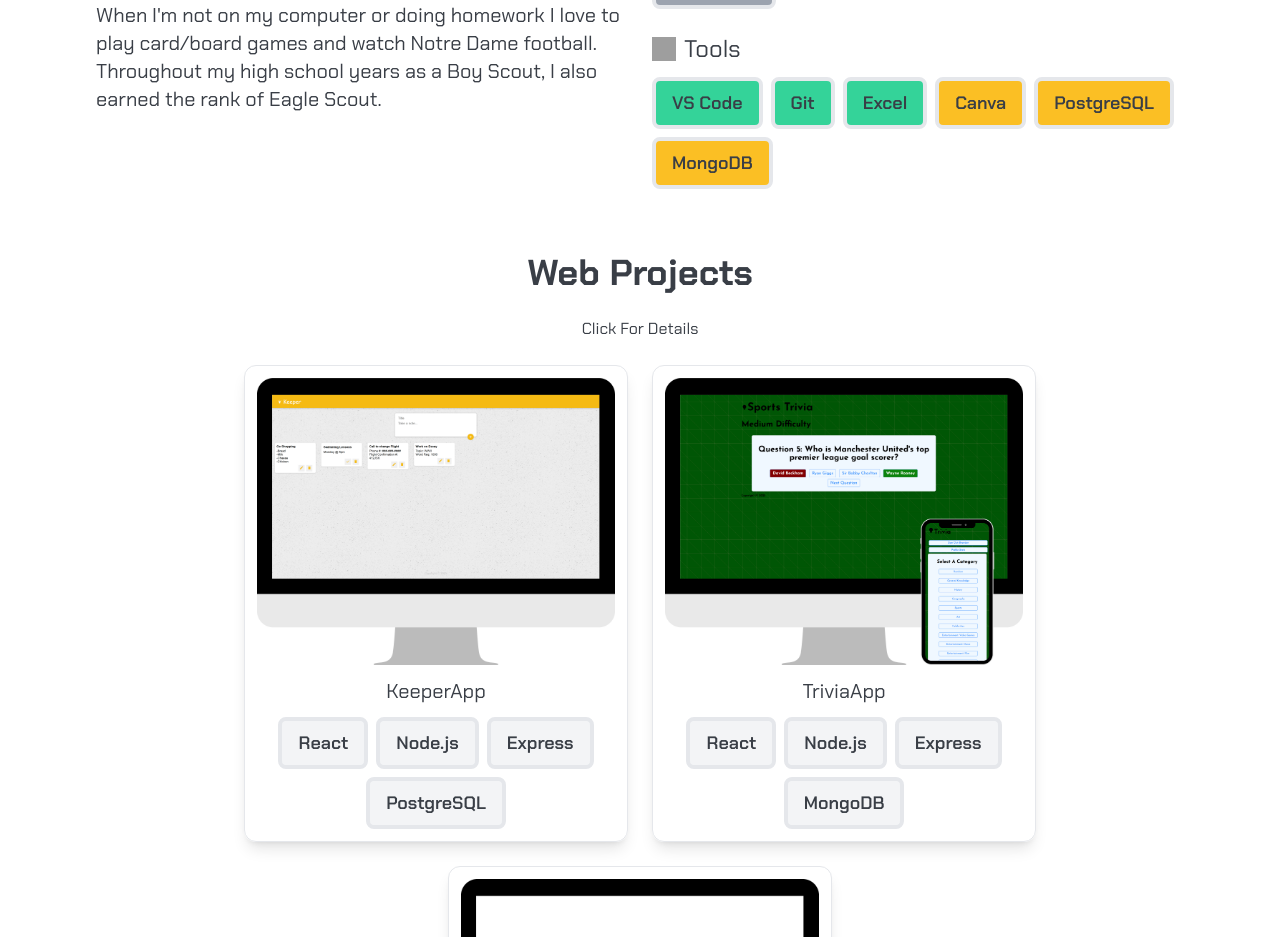
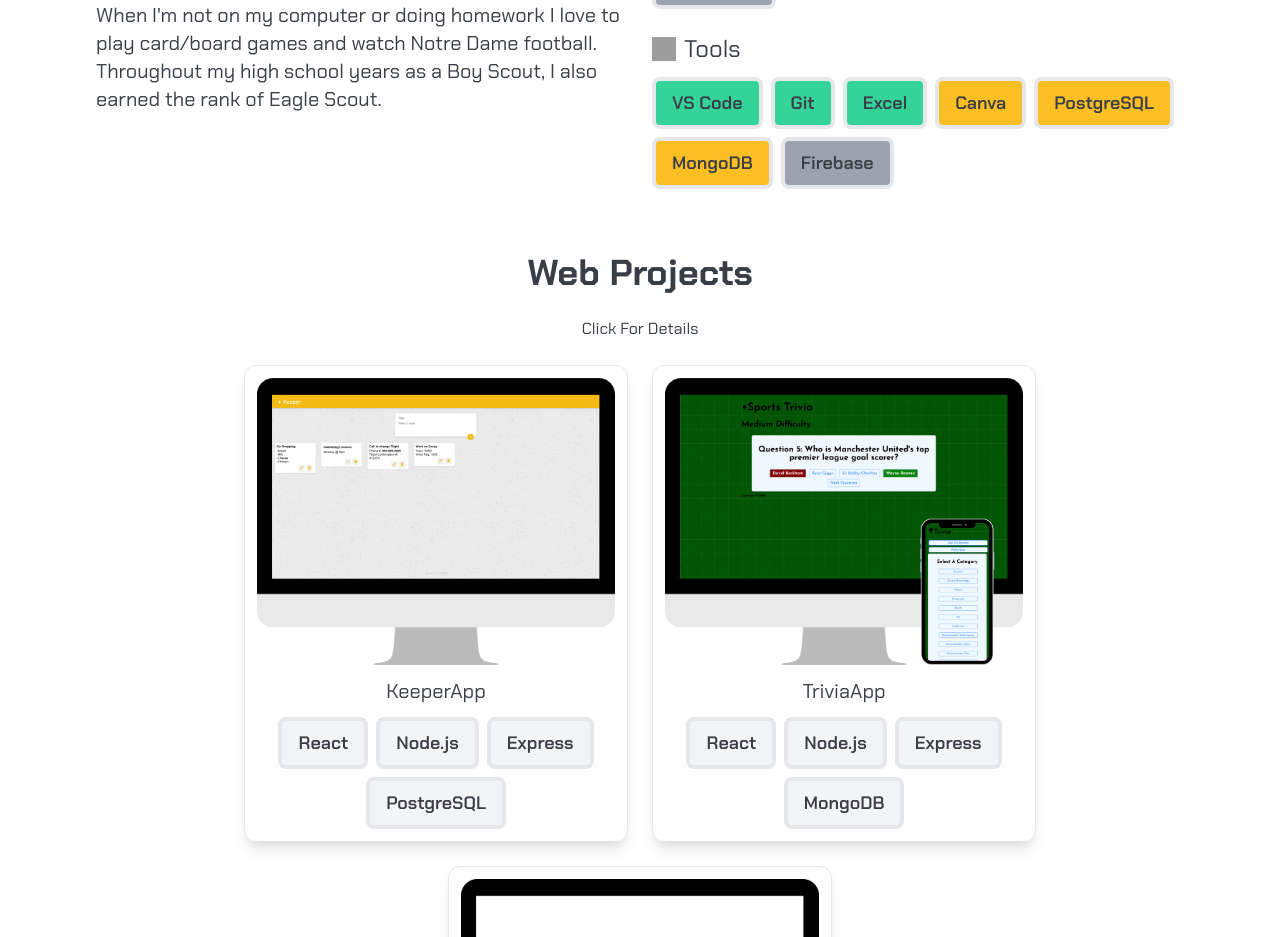
Before and after one commit to BrandonFors/Personal-Site-React, a React (Vite) app in the folder client/: page / in a window 1280 px wide. Shown: the part 1255-2192 px from the top of the page. Built offline with nearby package versions, Linux system fonts and the light colour scheme; grey boxes are pictures that could not be loaded.

Commit message:
updated skills

```diff
--- a/client/src/assets/Skills.jsx
+++ b/client/src/assets/Skills.jsx
@@ -34,6 +34,7 @@ const sections = [
             { name: 'Canva', proficiency: 'intermediate' },
             { name: 'PostgreSQL', proficiency: 'intermediate' },
             { name: 'MongoDB', proficiency: 'intermediate' },
+            { name: 'Firebase', proficiency: 'learning' },
             ]
         },
   ];
```
